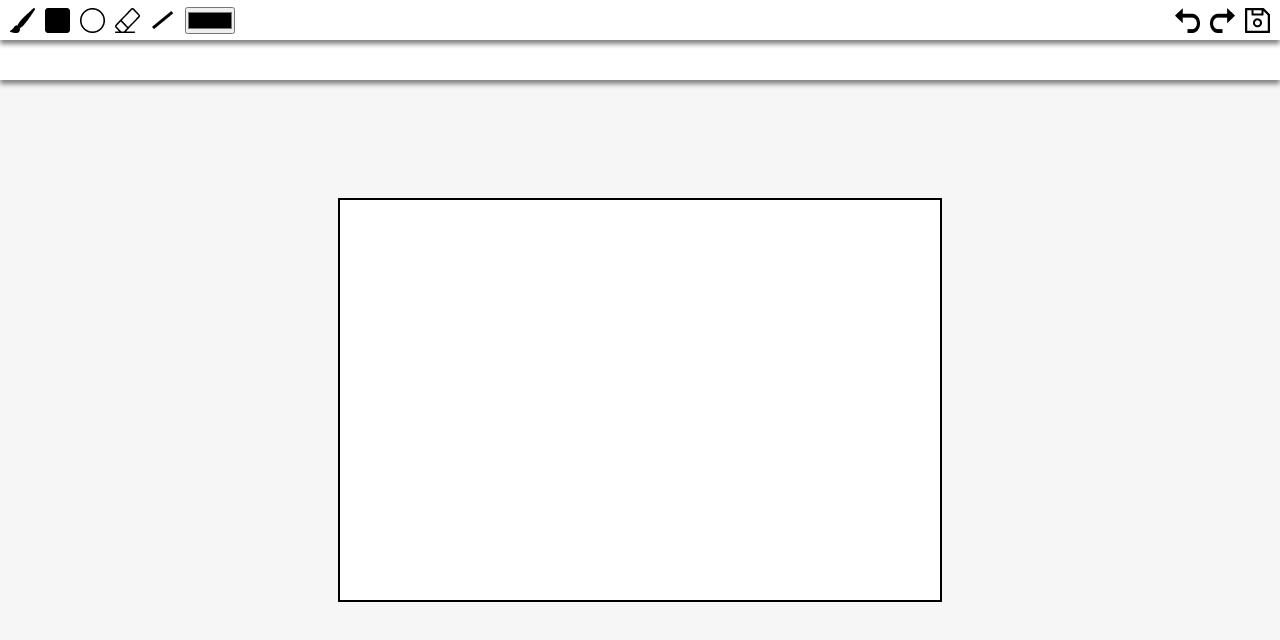
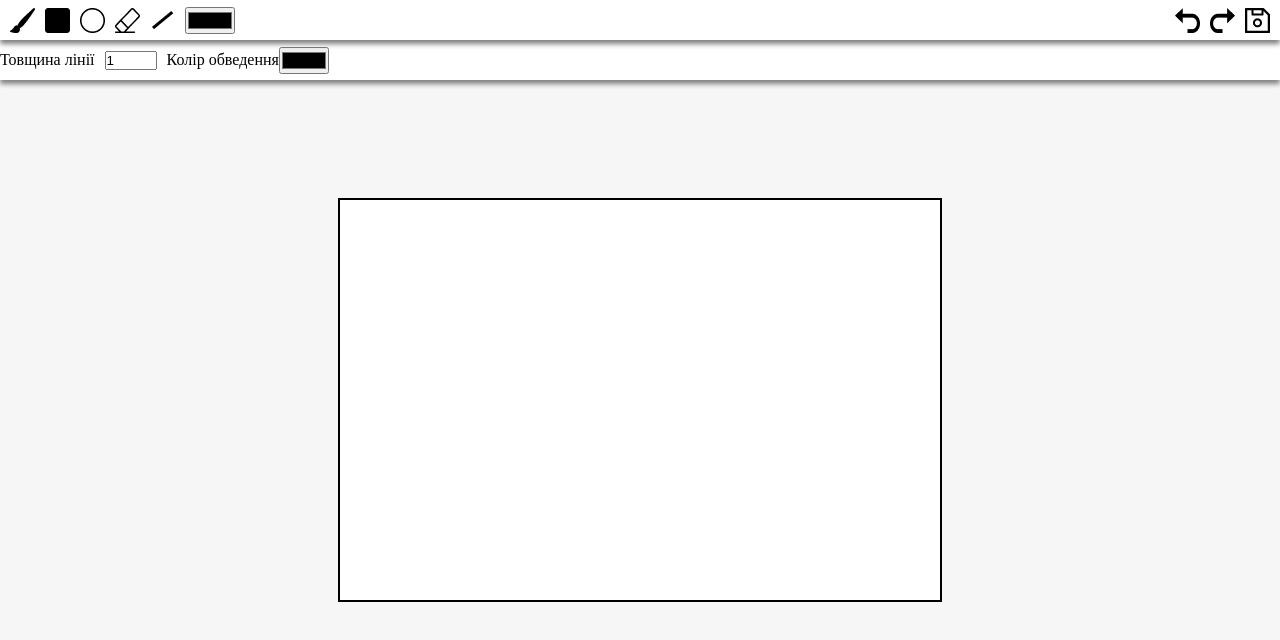
Before and after one commit to FifthLord/8-canvas, a React (Create React App) app: page / in a window 1280 px wide. Shown: the top 640 px of the page. Built offline with nearby package versions, Linux system fonts and the light colour scheme.

Commit message:
add color&width input on toolbar

```diff
--- a/src/components/SettingBar.jsx
+++ b/src/components/SettingBar.jsx
@@ -1,10 +1,22 @@
 import React from 'react';
+import toolState from '../store/toolState';
 import "../style/toolbar.scss"
 
 const SettingBar = () => {
    return (
       <div className='setting-bar'>
-
+         <label htmlFor="line-width">Товщина лінії</label>
+         <input
+            onChange={e => toolState.setLineWidth(e.target.value)}
+            style={{ margin: "0 10px" }}
+            id="line-width"
+            type="number"
+            defaultValue={1} min={1} max={50} />
+         <label htmlFor="stroke-color">Колір обведення</label>
+         <input
+            onChange={e => toolState.setStrokeColor(e.target.value)}
+            id='stroke-color'
+            type="color" />
       </div>
    );
 };
--- a/src/components/Toolbar.jsx
+++ b/src/components/Toolbar.jsx
@@ -9,6 +9,12 @@ import Line from '../tools/Line';
 import Rect from '../tools/Rect';
 
 const Toolbar = () => {
+
+   const changeColor = e => {
+      toolState.setStrokeColor(e.target.value)
+      toolState.setFillColor(e.target.value)
+   }
+
    return (
       <div className='toolbar'>
          <button className='toolbar__bth brush' onClick={() => toolState.setTool(new Brush(canvasState.canvas))} />
@@ -16,7 +22,10 @@ const Toolbar = () => {
          <button className='toolbar__bth circle' onClick={() => toolState.setTool(new Circle(canvasState.canvas))} />
          <button className='toolbar__bth eraser' onClick={() => toolState.setTool(new Eraser(canvasState.canvas))} />
          <button className='toolbar__bth line' onClick={() => toolState.setTool(new Line(canvasState.canvas))} />
-         <input style={{ marginLeft: 10 }} type="color" />
+         <input
+            onChange={e => changeColor(e)}
+            style={{ marginLeft: 10 }}
+            type="color" />
          <button className='toolbar__bth undo' />
          <button className='toolbar__bth redo' />
          <button className='toolbar__bth save' />
--- a/src/store/toolState.js
+++ b/src/store/toolState.js
@@ -10,6 +10,15 @@ class ToolState {
    setTool(tool) {
       this.tool = tool;
    }
+   setFillColor(color) {
+      this.tool.fillColor = color;
+   }
+   setStrokeColor(color) {
+      this.tool.strokeColor = color;
+   }
+   setLineWidth(width) {
+      this.tool.lineWidth = width;
+   }
 }
 
 export default new ToolState()
--- a/src/tools/Line.js
+++ b/src/tools/Line.js
@@ -40,7 +40,6 @@ export default class Line extends Tool {
          this.ctx.beginPath()
          this.ctx.moveTo(sx, sy)
          this.ctx.lineTo(cx, cy)
-         this.ctx.strokeStyle = "#000000"
          this.ctx.stroke()
       }
    }
--- a/src/tools/Tool.js
+++ b/src/tools/Tool.js
@@ -3,6 +3,16 @@ export default class Tool {
       this.canvas = canvas
       this.ctx = canvas.getContext('2d')
       this.destroyEvents()
+   }
+
+   set fillColor(color) {
+      this.ctx.fillStyle = color
+   }
+   set strokeColor(color) {
+      this.ctx.strokeStyle = color
+   }
+   set lineWidth(width) {
+      this.ctx.lineWidth = width
    }
 
    destroyEvents() {
```
